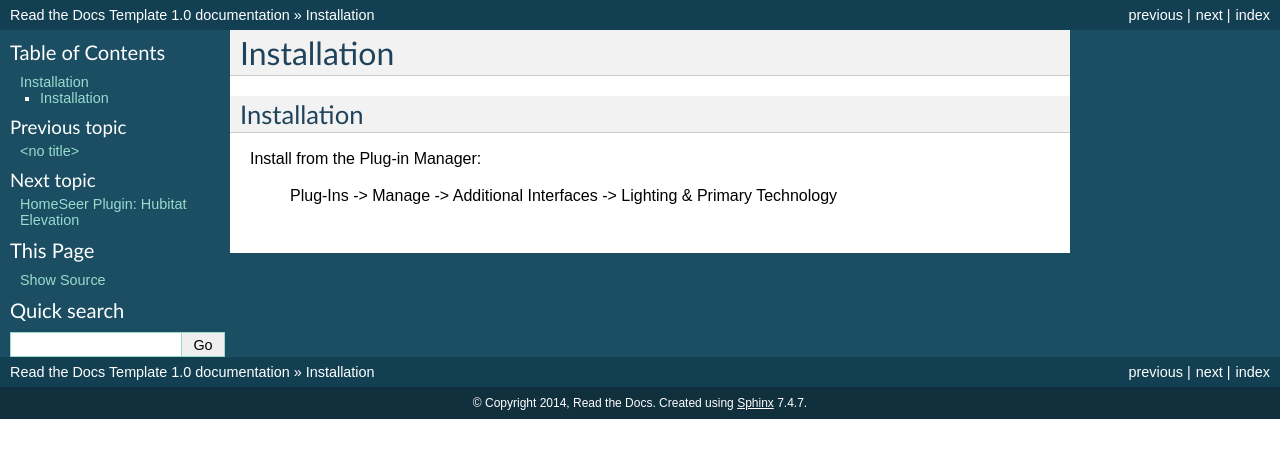
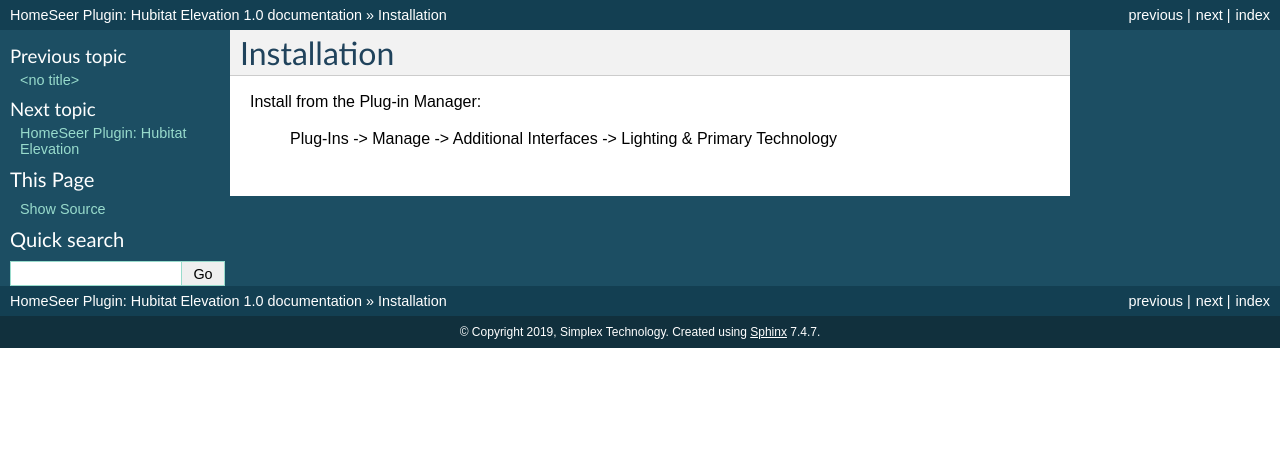
Before and after one commit to simplextech/hspi_hubitat-docs, a Sphinx documentation site: the page built from docs/installation.rst, in a window 1280 px wide. Shown: the top 458 px of the page. Built offline with Sphinx 7.4.7, drawn with Linux system fonts in a browser that asks for light colours.

Commit message:
Updated template values

```diff
--- a/README.rst
+++ b/README.rst
@@ -1,7 +1,7 @@
 HomeSeer Plugin: Hubitat Elevation
-========
+==================================
 
-Mirror your Hubitat Elevation devices to your HomeSeer 3 home automation server.
+Mirror your Hubitat Elevation devices to your HomeSeer home automation server.
 
 Features
 --------
--- a/docs/conf.py
+++ b/docs/conf.py
@@ -43,8 +43,8 @@
 master_doc = 'index'
 
 # General information about the project.
-project = u'Read the Docs Template'
-copyright = u'2014, Read the Docs'
+project = u'HomeSeer Plugin: Hubitat Elevation'
+copyright = u'2019, Simplex Technology'
 
 # The version info for the project you're documenting, acts as replacement for
 # |version| and |release|, also used in various other places throughout the
--- a/docs/installation.rst
+++ b/docs/installation.rst
@@ -2,8 +2,6 @@
 Installation
 ============
 
-Installation
-------------
 Install from the Plug-in Manager:
 
     Plug-Ins -> Manage -> Additional Interfaces -> Lighting & Primary Technology
```
